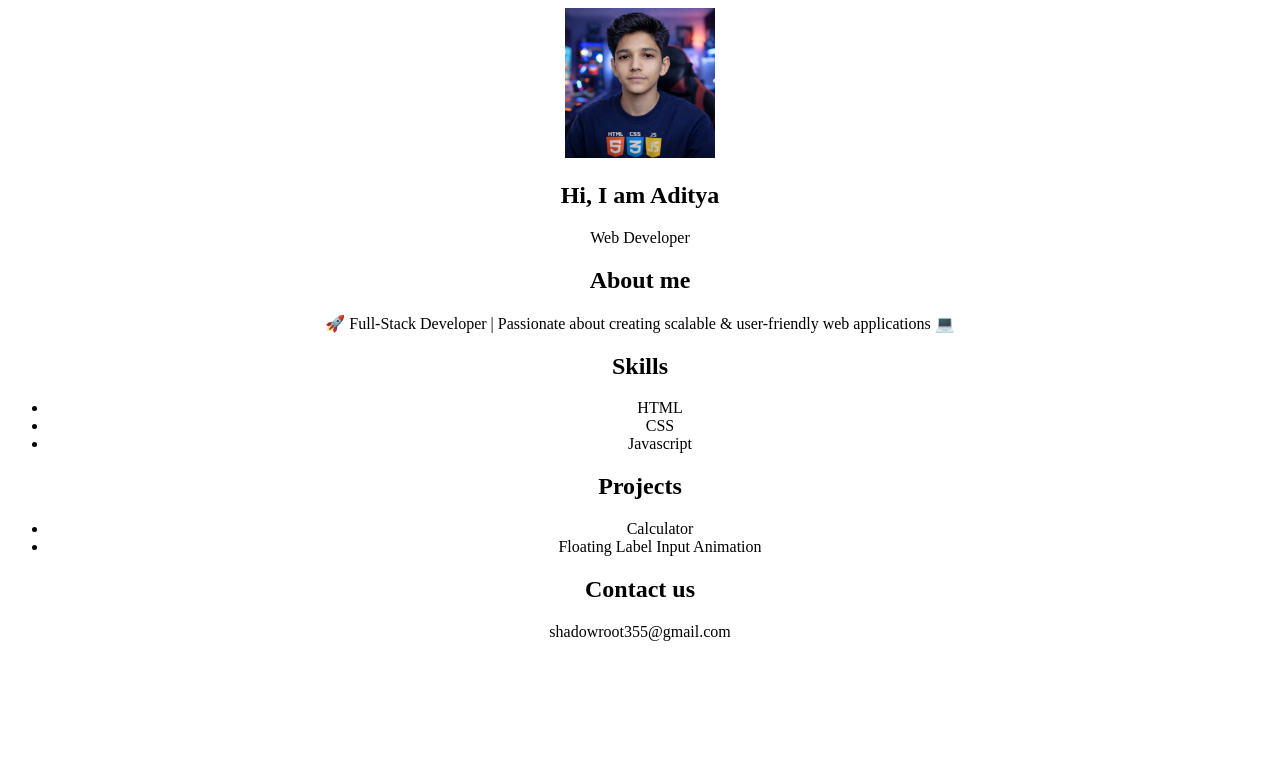
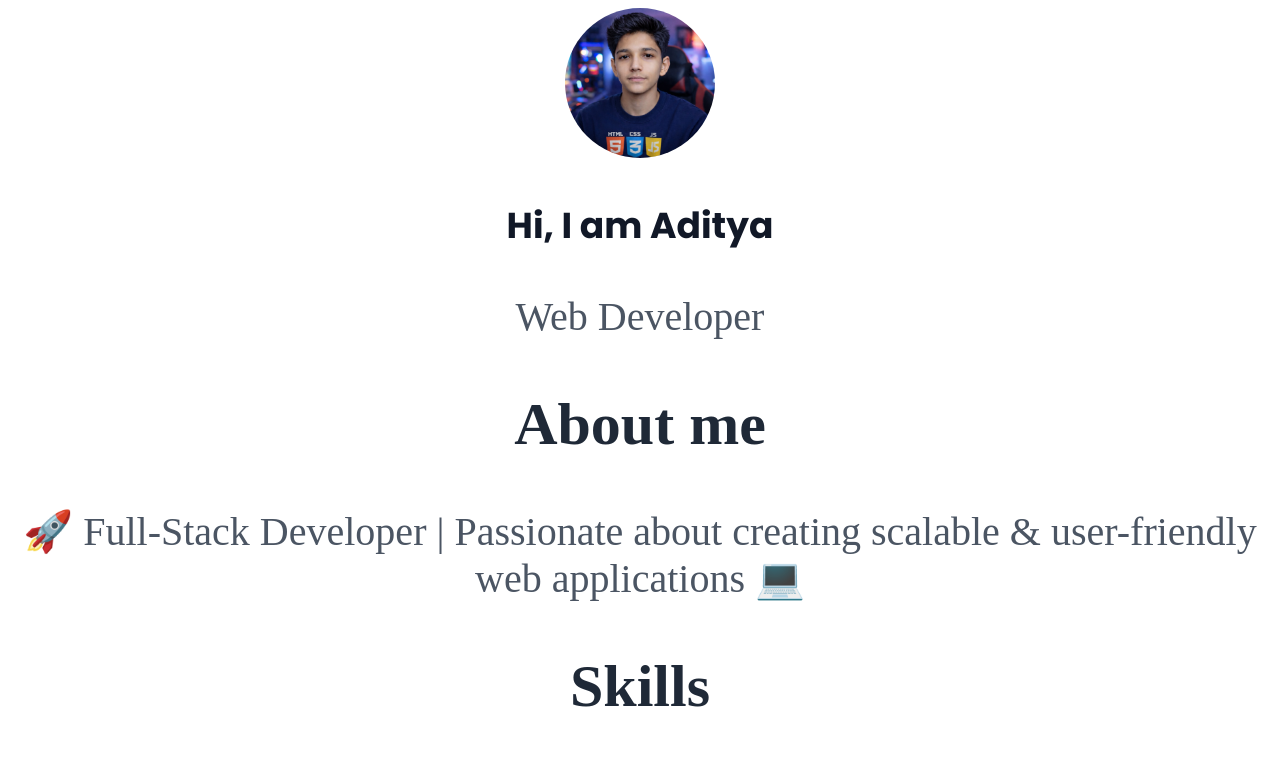
Before and after one commit to AdityaDevLabs/Portfolio, a plain HTML site: page index.html in a window 1280 px wide. Shown: the top 768 px of the page. Drawn offline with Linux system fonts and the light colour scheme.

Commit message:
Update style.css

```diff
--- a/style.css
+++ b/style.css
@@ -1,12 +1,67 @@
-.box {
-    border:4px rgb(179, 20, 20);
-    padding: 93px;
+@import url('https://fonts.googleapis.com/css2?family=Poppins:ital,wght@0,100;0,200;0,300;0,400;0,500;0,600;0,700;0,800;0,900;1,100;1,200;1,300;1,400;1,500;1,600;1,700;1,800;1,900&family=Roboto:ital,wght@0,10０..9００;1,1００..9００&display=swap');
+@import url('https://fonts.googleapis.com/css2?family=Inter:ital,opsz,wght@0,14..32,100..900;1,14..32,100..900&family=Poppins:ital,wght@0,100;0,200;0,300;0,400;0,500;0,600;0,700;0,800;0,900;1,100;1,200;1,300;1,400;1,500;1,600;1,700;1,800;1,900&family=Roboto:ital,wght@0,100..900;1,100..900&display=swap');
+
+body {
+    color: #ffffff;
 }
-.box2 {
-    border: 2px  rgb(250 , 250 , 250);
-    box-shadow: 5px 5px 10px gray;
-    padding: 23px;
-    font-size: 23px;
+
+img {
+    border-radius: 90px;
+}
+
+h1 {
+    font-family: 'poppins', sans-serif;
+    font-size: 36px;
+    font-weight: 700;
+    color: #111827;
+
 
 
 }
+
+h1:hover {
+    color: #1d4ed8;
+    text-shadow: #93c5fd 0px 0px 20px;
+
+
+}
+
+h2 {
+    color: #1f2937;
+}
+
+h2:hover {
+    color: #2563eb;
+    text-shadow: #93c5fd 0px 0px 20px;
+}
+
+p {
+    color: #4b5563;
+}
+
+p:hover {
+    color: #111827;
+    text-shadow: #374151 0px 0px 20px;
+}
+
+li {
+    color: #374151;
+    list-style-position: outside;
+}
+
+ul {
+
+    list-style-position: inside;
+    text-align: center;
+    padding: 0;
+}
+
+
+li:hover {
+    color: #2563eb;
+    text-shadow: #93c5fd 0px 0px 20px;
+}
+
+div {
+    font-size: 40px;
+}
```
